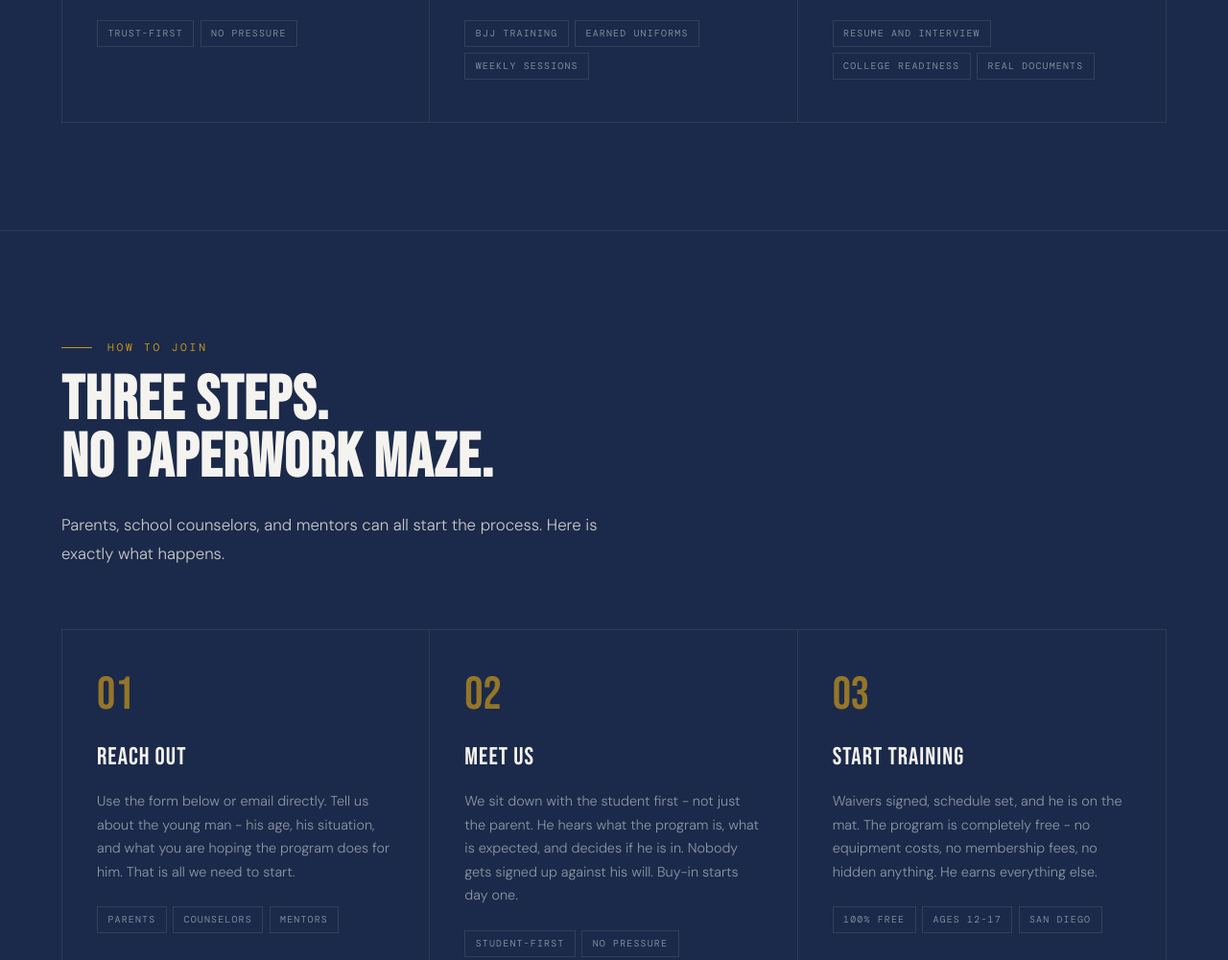
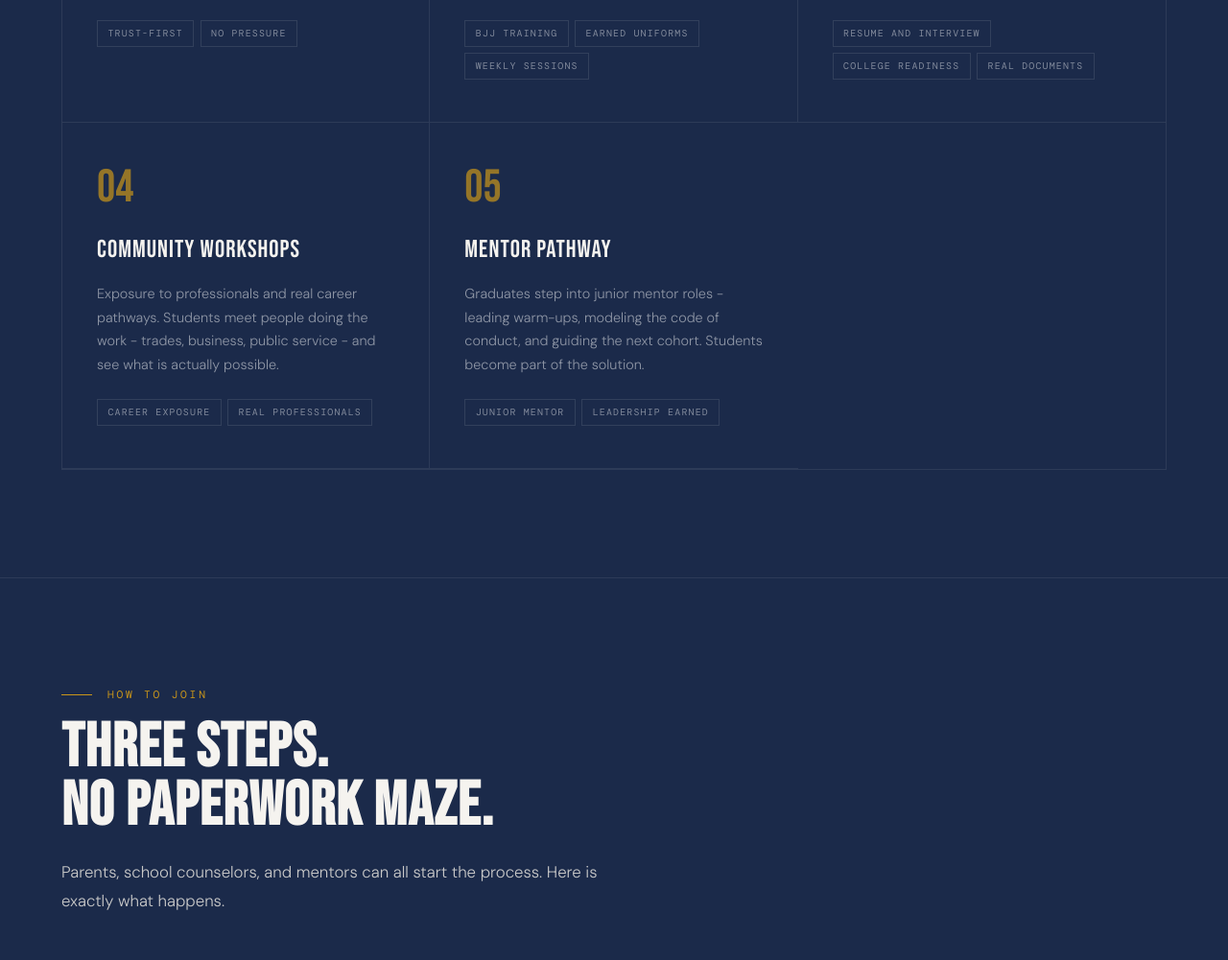
Before and after one commit to GOCOCEO/Garrison-project, a website: page index.html in a window 1280 px wide. Shown: the part 2584-3585 px from the top of the page at 96% size. Drawn offline with nearby package versions, Linux system fonts and the light colour scheme.

Commit message:
Update index.html

```diff
--- a/index.html
+++ b/index.html
@@ -68,6 +68,8 @@
   .program-grid { display: grid; grid-template-columns: repeat(3, 1fr); gap: 0; border: 1px solid rgba(255,255,255,0.08); }
   .program-card { padding: 2.75rem 2.25rem; border-right: 1px solid rgba(255,255,255,0.08); position: relative; transition: background 0.25s; }
   .program-card:last-child { border-right: none; }
+  .program-card { border-bottom: 1px solid rgba(255,255,255,0.08); }
+  .program-card:nth-child(3n) { border-right: none; }
   .program-card:hover { background: rgba(201,150,26,0.06); }
   .program-card::before { content: ''; position: absolute; top: 0; left: 0; right: 0; height: 2px; background: #C9961A; transform: scaleX(0); transform-origin: left; transition: transform 0.3s; }
   .program-card:hover::before { transform: scaleX(1); }
@@ -272,6 +274,24 @@
         <span class="tag">Real documents</span>
       </div>
     </div>
+    <div class="program-card">
+      <div class="program-icon">04</div>
+      <div class="program-name">Community Workshops</div>
+      <p class="program-desc">Exposure to professionals and real career pathways. Students meet people doing the work - trades, business, public service - and see what is actually possible.</p>
+      <div class="program-tags">
+        <span class="tag">Career exposure</span>
+        <span class="tag">Real professionals</span>
+      </div>
+    </div>
+    <div class="program-card">
+      <div class="program-icon">05</div>
+      <div class="program-name">Mentor Pathway</div>
+      <p class="program-desc">Graduates step into junior mentor roles - leading warm-ups, modeling the code of conduct, and guiding the next cohort. Students become part of the solution.</p>
+      <div class="program-tags">
+        <span class="tag">Junior mentor</span>
+        <span class="tag">Leadership earned</span>
+      </div>
+    </div>
   </div>
 </section>
 
```
